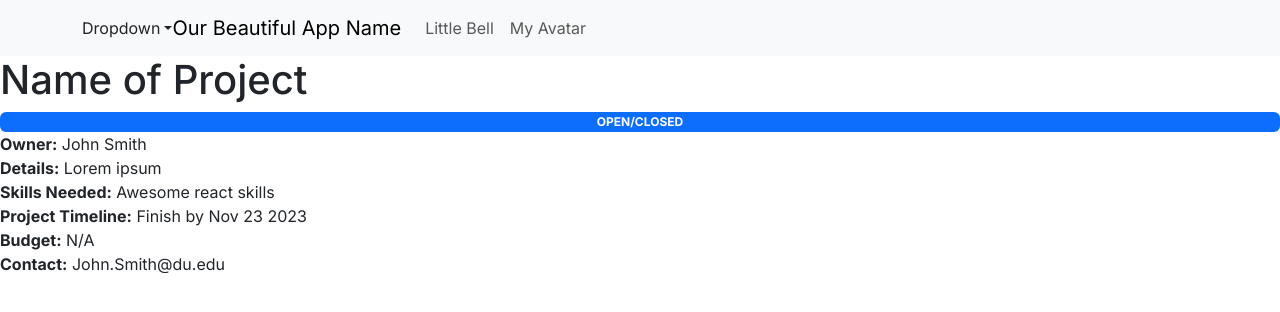
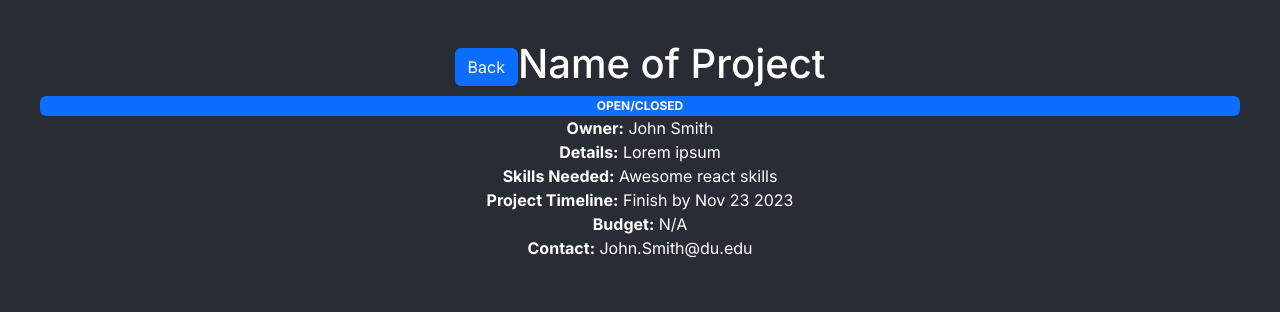
Before and after one commit to ThomasD0213/teamtwo, a Next.js app in the folder front-end/: page /projectPage in a window 1280 px wide. Shown: the top 312 px of the page. Built offline with nearby package versions, Linux system fonts and the light colour scheme.

Commit message:
Added css sheet to projects

```diff
--- a/front-end/src/app/projectPage/page.tsx
+++ b/front-end/src/app/projectPage/page.tsx
@@ -1,34 +1,13 @@
 'use client';
 import React from 'react'
-import {Badge, Button, Stack, Navbar, Container, Nav, NavDropdown} from "../../../node_modules/react-bootstrap/esm/index";
+import {Badge, Stack, Button} from "../../../node_modules/react-bootstrap/esm/index";
+import './project.css';
 
 const projectPage = () => {
   return (
     <div>
-    <Navbar expand="lg" className="bg-body-tertiary">
-      <Container>
-      <NavDropdown title="Dropdown" id="basic-nav-dropdown">
-              <NavDropdown.Item href="#action/3.1">Action</NavDropdown.Item>
-              <NavDropdown.Item href="#action/3.2">
-                Another action
-              </NavDropdown.Item>
-              <NavDropdown.Item href="#action/3.3">Something</NavDropdown.Item>
-              <NavDropdown.Divider />
-              <NavDropdown.Item href="#action/3.4">
-                Separated link
-              </NavDropdown.Item>
-            </NavDropdown>
-        <Navbar.Brand href="#home">Our Beautiful App Name</Navbar.Brand>
-        <Navbar.Toggle aria-controls="basic-navbar-nav" />
-        <Navbar.Collapse id="basic-navbar-nav">
-          <Nav className="me-auto">
-            <Nav.Link href="#home">Little Bell</Nav.Link>
-            <Nav.Link href="#link">My Avatar</Nav.Link>
-          </Nav>
-        </Navbar.Collapse>
-      </Container>
-    </Navbar>
         <h1>
+            <Button>Back</Button>
             Name of Project
         </h1>
 
--- /dev/null
+++ b/front-end/src/app/projectPage/project.css
@@ -0,0 +1,7 @@
+body {
+    background-color: #282c34;
+    color: white;
+    padding: 40px;
+    font-family: Arial;
+    text-align: center;
+  }
```
